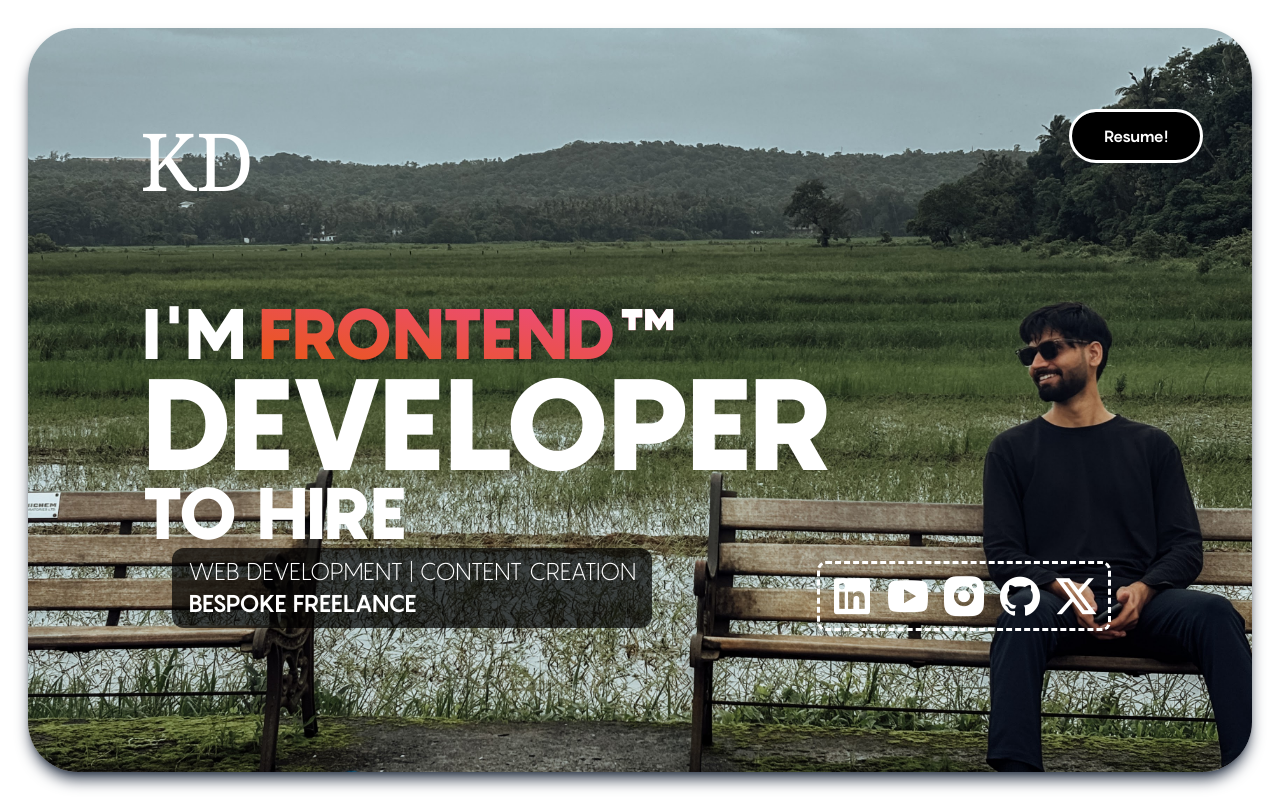
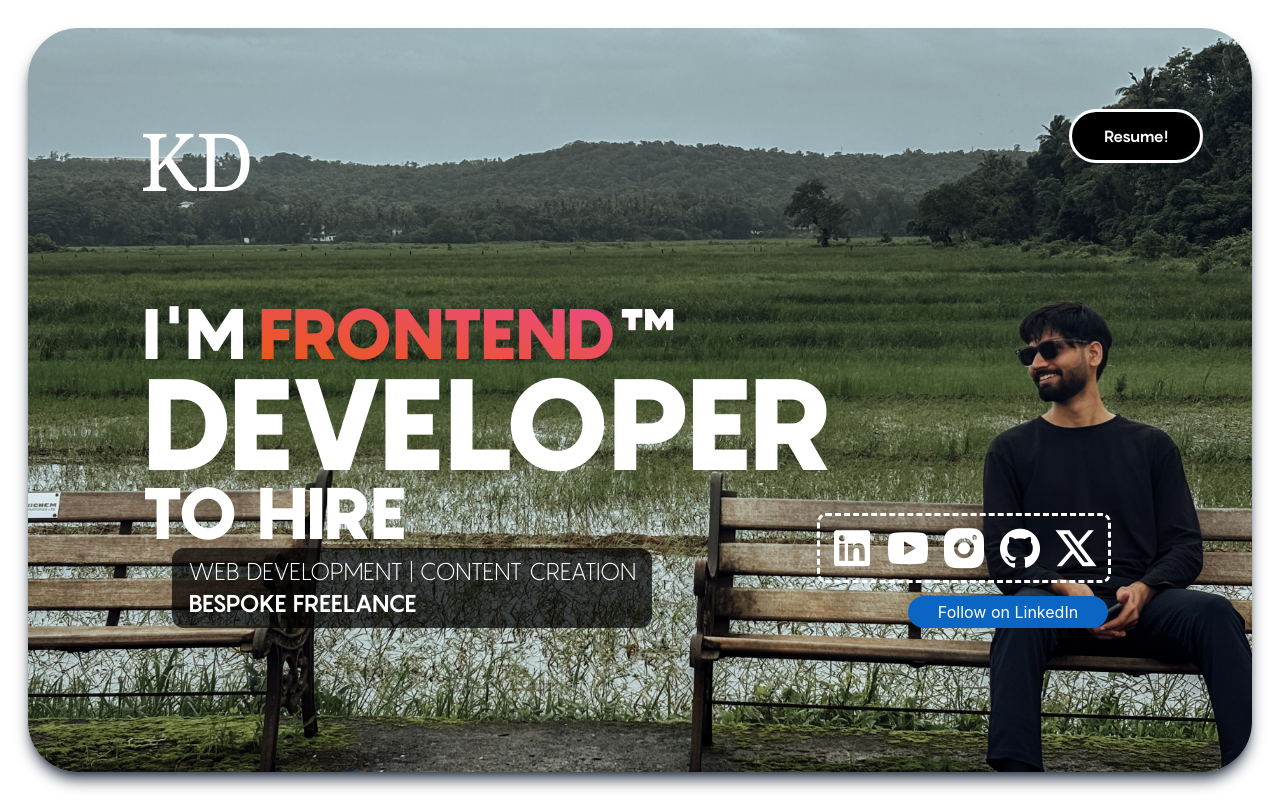
Before and after one commit to kapildadhich075/portfolio-2024, a React (Vite) app: page / in a window 1280 px wide. Shown: the top 800 px of the page. Built offline with nearby package versions, Linux system fonts and the light colour scheme; no server answers.

Commit message:
update: Linked Follow button

```diff
--- a/src/components/Header.jsx
+++ b/src/components/Header.jsx
@@ -2,7 +2,7 @@ import "remixicon/fonts/remixicon.css";
 
 function Header() {
   return (
-    <div className="fixed w-full z-10 p-4 sm:p-8 lg:p-24 flex items-center justify-end py-4 sm:py-8 lg:py-28 px-4 sm:px-10 lg:px-20">
+    <div className="fixed w-full z-10 p-4 sm:p-8 lg:p-24 flex  justify-end py-4 sm:py-8 lg:py-28 px-4 sm:px-10 lg:px-20">
       <a
         href="https://drive.google.com/file/d/1B7cVovAanU6hw9YHa3a5ByEkkiaB7CDC/view?usp=drive_link"
         target="_blank"
--- a/src/components/HeroBottom.jsx
+++ b/src/components/HeroBottom.jsx
@@ -11,6 +11,7 @@ function HeroBottom() {
           BESPOKE FREELANCE
         </h3>
       </div>
+      <div className="flex flex-col items-end gap-4">
         <div className="flex gap-2 outline-dashed rounded-md p-2">
           <a
             href="https://www.linkedin.com/in/kapildadhich075/"
@@ -48,6 +49,14 @@ function HeroBottom() {
             <i className="ri-twitter-x-line text-3xl sm:text-4xl lg:text-5xl hover:text-black hover:scale-110"></i>
           </a>
         </div>
+        <a
+          className="libutton"
+          href="https://www.linkedin.com/comm/mynetwork/discovery-see-all?usecase=PEOPLE_FOLLOWS&followMember=kapildadhich075"
+          target="_blank"
+        >
+          Follow on LinkedIn
+        </a>
+      </div>
     </div>
   );
 }
--- a/src/index.css
+++ b/src/index.css
@@ -49,3 +49,19 @@
 #rotateText {
   transform-origin: 100% 70%;
 }
+
+.libutton {
+  display: flex;
+  flex-direction: column;
+  justify-content: center;
+  padding: 7px;
+  text-align: center;
+  outline: none;
+  text-decoration: none !important;
+  color: #ffffff !important;
+  width: 200px;
+  height: 32px;
+  border-radius: 16px;
+  background-color: #0a66c2;
+  font-family: "SF Pro Text", Helvetica, sans-serif;
+}
--- a/src/pages/LaptopVideo.jsx
+++ b/src/pages/LaptopVideo.jsx
@@ -31,7 +31,7 @@ function LaptopVideo() {
         <p className="text-xs sm:text-sm md:text-base lg:text-lg font-[anzo3]">
           Want to chat? Just shoot me a DM with a direct question on my socials.
         </p>
-        <div className="flex flex-row items-center mt-4 gap-4">
+        <div className="grid grid-cols-1 sm:grid-cols-2 gap-2">
           <a
             target="_blank"
             className="bg-black px-4 py-2 text-white rounded-lg flex items-center cursor-pointer"
@@ -48,6 +48,13 @@ function LaptopVideo() {
             Send Message <i className="ri-mail-send-fill text-xl ml-2"></i>
           </a>
         </div>
+        <a
+          className="libutton"
+          href="https://www.linkedin.com/comm/mynetwork/discovery-see-all?usecase=PEOPLE_FOLLOWS&followMember=kapildadhich075"
+          target="_blank"
+        >
+          Follow on LinkedIn
+        </a>
 
         <Modal isOpen={isModalOpen} onClose={handleModal}>
           <Contact />
```
Lines whose indentation alone changed are shown as unchanged.
